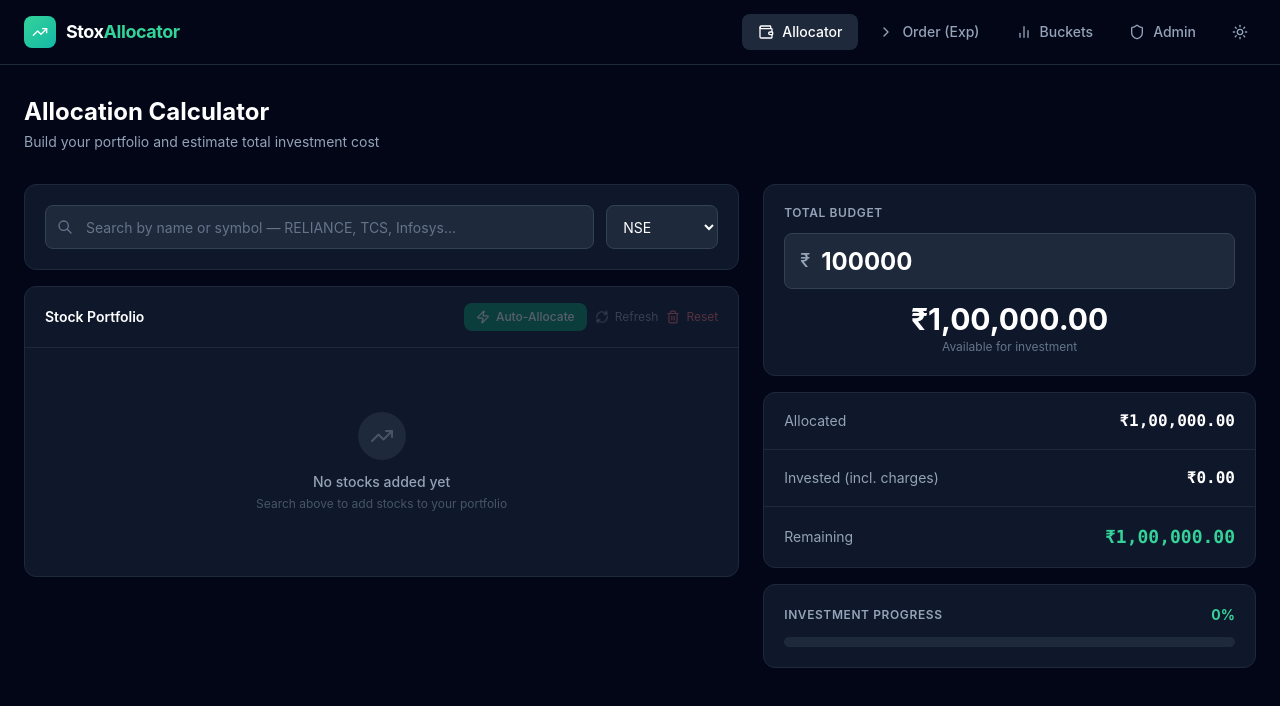
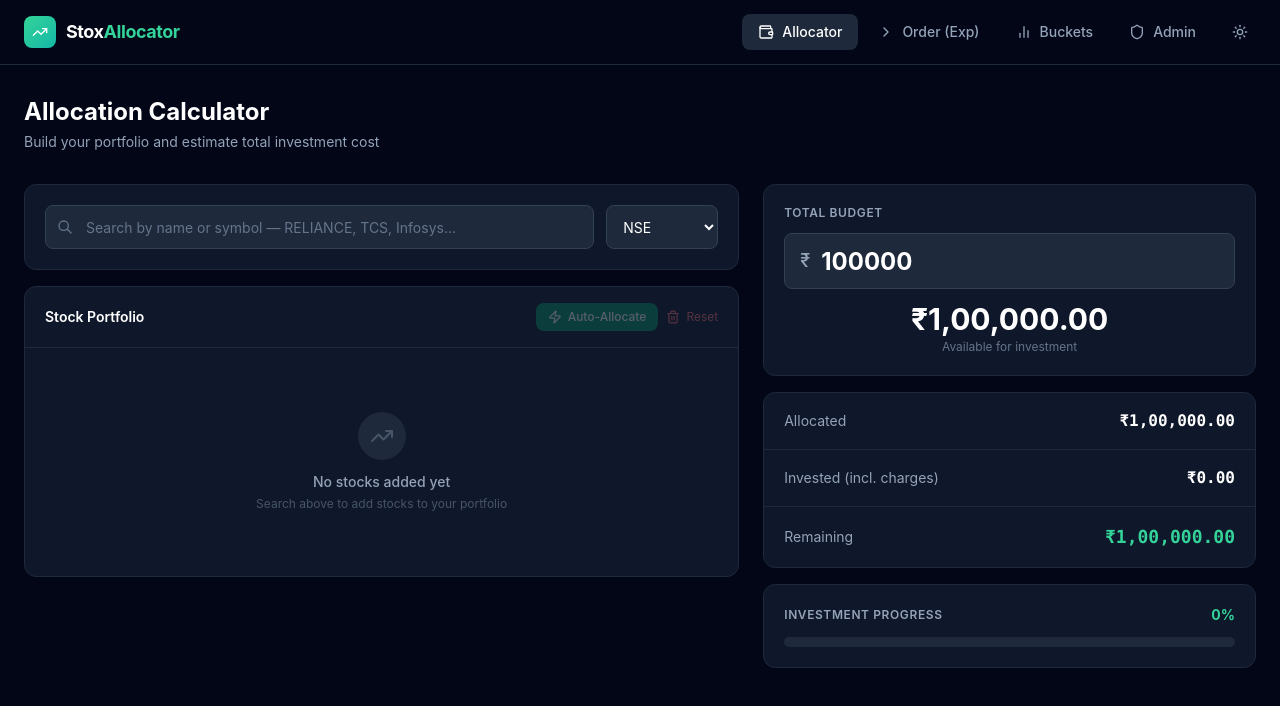
Before and after one commit to shanks-figma/stoxallocator, a React (Create React App) app in the folder frontend/: page / in a window 1280 px wide. Shown: the top 706 px of the page. Built offline with nearby package versions, Linux system fonts and the light colour scheme.

Commit message:
chore: remove redundant Refresh button (auto-poll runs every 30s)
Co-Authored-By: Claude Sonnet 4.6 <noreply@anthropic.com>

```diff
--- a/frontend/src/App.js
+++ b/frontend/src/App.js
@@ -248,14 +248,6 @@ function AllocatorPage() {
                     title="Auto-distribute budget by priority"
                   >
                     <Zap className="h-3.5 w-3.5" /> Auto-Allocate
-                  </button>
-                  <button
-                    onClick={refreshOnce}
-                    disabled={portfolio.length === 0}
-                    className="flex items-center gap-1.5 text-xs text-gray-500 dark:text-slate-400 hover:text-gray-900 dark:hover:text-white disabled:opacity-30 disabled:cursor-not-allowed transition-colors"
-                  >
-                    <RefreshCw className={`h-3.5 w-3.5 ${polling ? "animate-spin" : ""}`} />
-                    Refresh
                   </button>
                   <button
                     onClick={() => { if (window.confirm("Clear all stocks from portfolio?")) setPortfolio([]); }}
```
